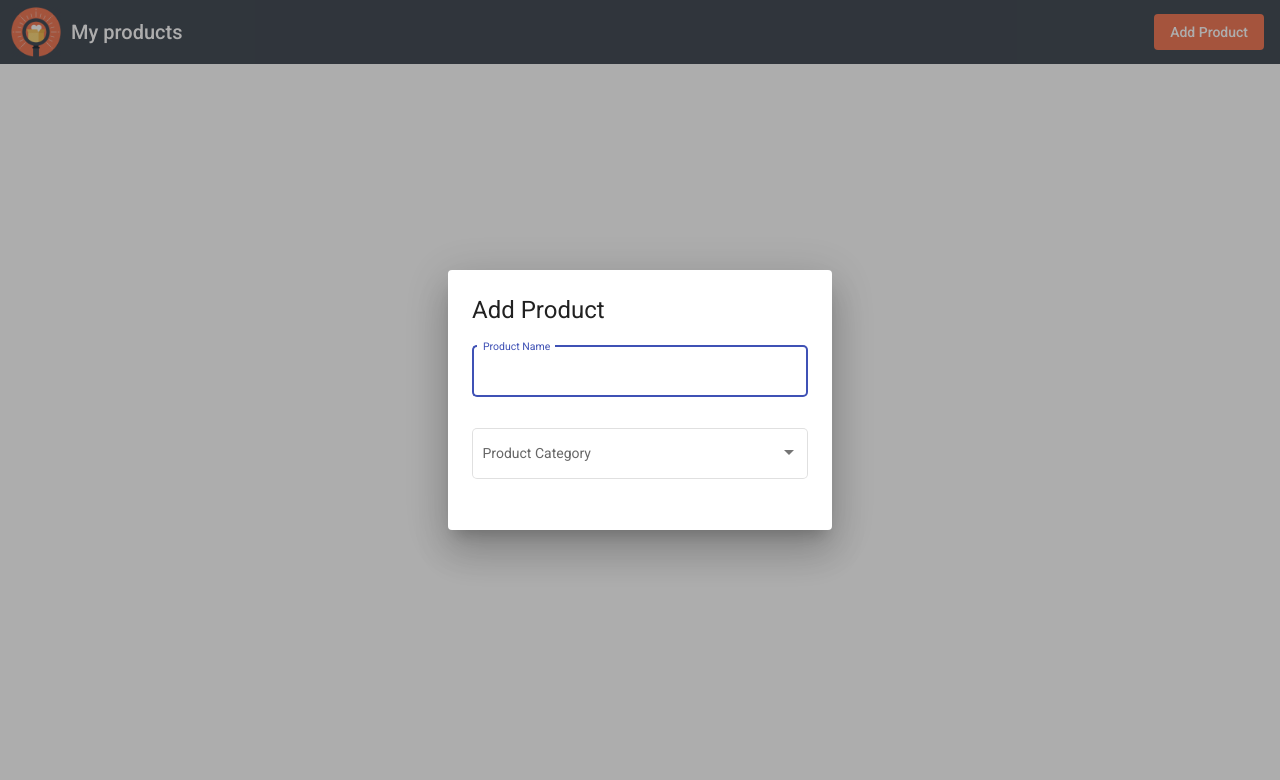
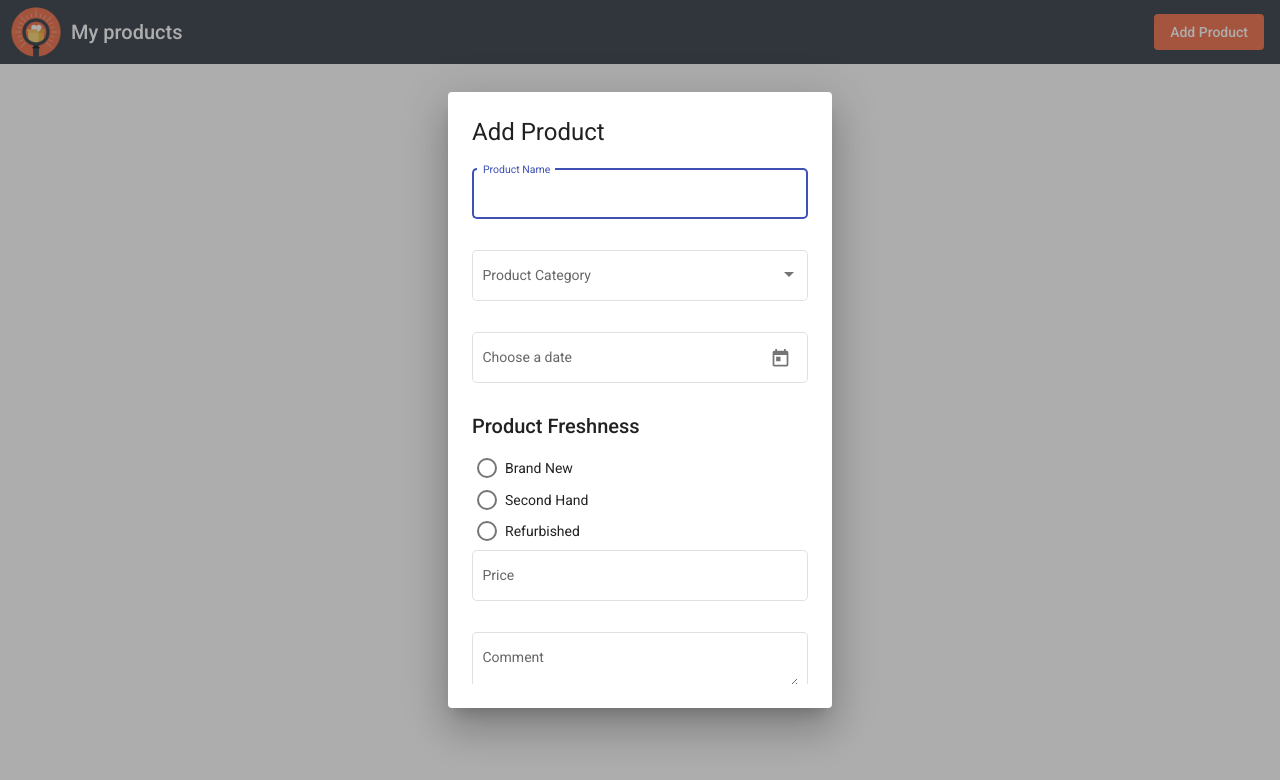
Before and after one commit to RobertaMatera/ng-reactive-form, an Angular app: page / in a window 1280 px wide. Both pictures are taken after a click on the button "Add Product". Shown: the top 780 px of the page. Built offline with nearby package versions, Linux system fonts and the light colour scheme.

Commit message:
form -> add radio buttons (freshness) + date picker + price + comment area

```diff
--- a/src/app/app.module.ts
+++ b/src/app/app.module.ts
@@ -13,6 +13,9 @@ import { DialogComponent } from './components/dialog/dialog.component';
 import { MatFormFieldModule } from '@angular/material/form-field';
 import { MatInputModule } from '@angular/material/input';
 import { MatSelectModule } from '@angular/material/select';
+import { MatDatepickerModule } from '@angular/material/datepicker';
+import { MatNativeDateModule } from '@angular/material/core';
+import {MatRadioModule} from '@angular/material/radio';
 
 @NgModule({
   declarations: [AppComponent, DialogComponent],
@@ -27,6 +30,9 @@ import { MatSelectModule } from '@angular/material/select';
     MatFormFieldModule,
     MatInputModule,
     MatSelectModule,
+    MatDatepickerModule,
+    MatNativeDateModule,
+    MatRadioModule
   ],
   providers: [],
   bootstrap: [AppComponent],
--- a/src/app/components/dialog/dialog.component.html
+++ b/src/app/components/dialog/dialog.component.html
@@ -4,7 +4,6 @@
     <mat-form-field appearance="outline">
       <mat-label>Product Name</mat-label>
       <input matInput placeholder="Product Name" />
-      <!-- <mat-icon matSuffix>sentiment_very_satisfied</mat-icon> -->
     </mat-form-field>
     <mat-form-field appearance="outline">
       <mat-label>Product Category</mat-label>
@@ -14,5 +13,29 @@
         <mat-option value="Food">Food</mat-option>
       </mat-select>
     </mat-form-field>
+    <mat-form-field appearance="outline">
+      <mat-label>Choose a date</mat-label>
+      <input matInput [matDatepicker]="picker" />
+      <mat-datepicker-toggle matSuffix [for]="picker"></mat-datepicker-toggle>
+      <mat-datepicker #picker></mat-datepicker>
+    </mat-form-field>
+    <label for=""><h2>Product Freshness</h2></label>
+    <mat-radio-group class="example-radio-group">
+      <mat-radio-button
+        class="example-radio-button"
+        *ngFor="let freshElement of freshnessList"
+        [value]="freshElement"
+      >
+        {{ freshElement }}
+      </mat-radio-button>
+    </mat-radio-group>
+    <mat-form-field appearance="outline">
+      <mat-label>Price</mat-label>
+      <input matInput type="number" placeholder="Price" />
+    </mat-form-field>
+    <mat-form-field appearance="outline">
+      <mat-label>Comment</mat-label>
+      <textarea matInput></textarea>
+    </mat-form-field>
   </div>
 </div>
--- a/src/app/components/dialog/dialog.component.scss
+++ b/src/app/components/dialog/dialog.component.scss
@@ -2,3 +2,22 @@
   width: 100%;
   overflow: hidden;
 }
+
+#dialog-form .example-radio-group {
+  display: flex;
+  flex-direction: column;
+  margin: 15px 0;
+  align-items: flex-start;
+}
+
+#dialog-form .example-radio-button {
+  margin: 5px;
+}
+
+#dialog-form .example-radio-group {
+  margin: 0 !important;
+}
+
+#dialog-form h2 {
+  margin-bottom: 10px !important;
+}
--- a/src/app/components/dialog/dialog.component.ts
+++ b/src/app/components/dialog/dialog.component.ts
@@ -7,6 +7,8 @@ import { Component, OnInit } from '@angular/core';
 })
 export class DialogComponent implements OnInit {
 
+  freshnessList: Array<string>= ["Brand New", "Second Hand", "Refurbished"]
+
   constructor() { }
 
   ngOnInit(): void {
```
